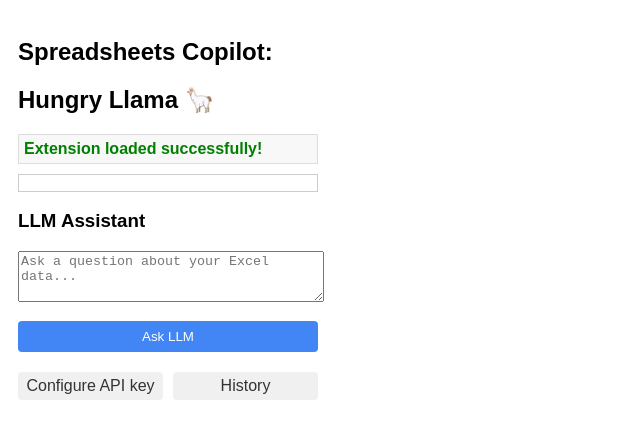
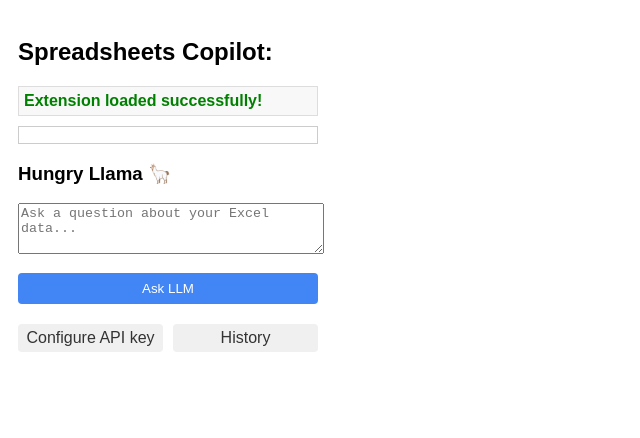
Before and after one commit to ZichenYuan/hungry_llama_, a website built with webpack: page popup.html in a window 1280 px wide. Shown: the whole page, without its empty margins (0-640 px from the left). Built offline with nearby package versions, Linux system fonts and the light colour scheme.

Commit message:
updated name position

```diff
--- a/popup.html
+++ b/popup.html
@@ -8,11 +8,10 @@
   </head>
   <body>
     <h2>Spreadsheets Copilot:</h2>
-    <h2>Hungry Llama 🦙</h2>
     <div id="status">Ready to start</div>
     <div id="sheet-data"></div>
     <div class="section">
-        <h3>LLM Assistant</h3>
+        <h3>Hungry Llama 🦙</h3>
         <textarea id="user-prompt" placeholder="Ask a question about your Excel data..." rows="3"></textarea>
         <button id="ask-llm">Ask LLM</button>
         <div class="response-container">
```
